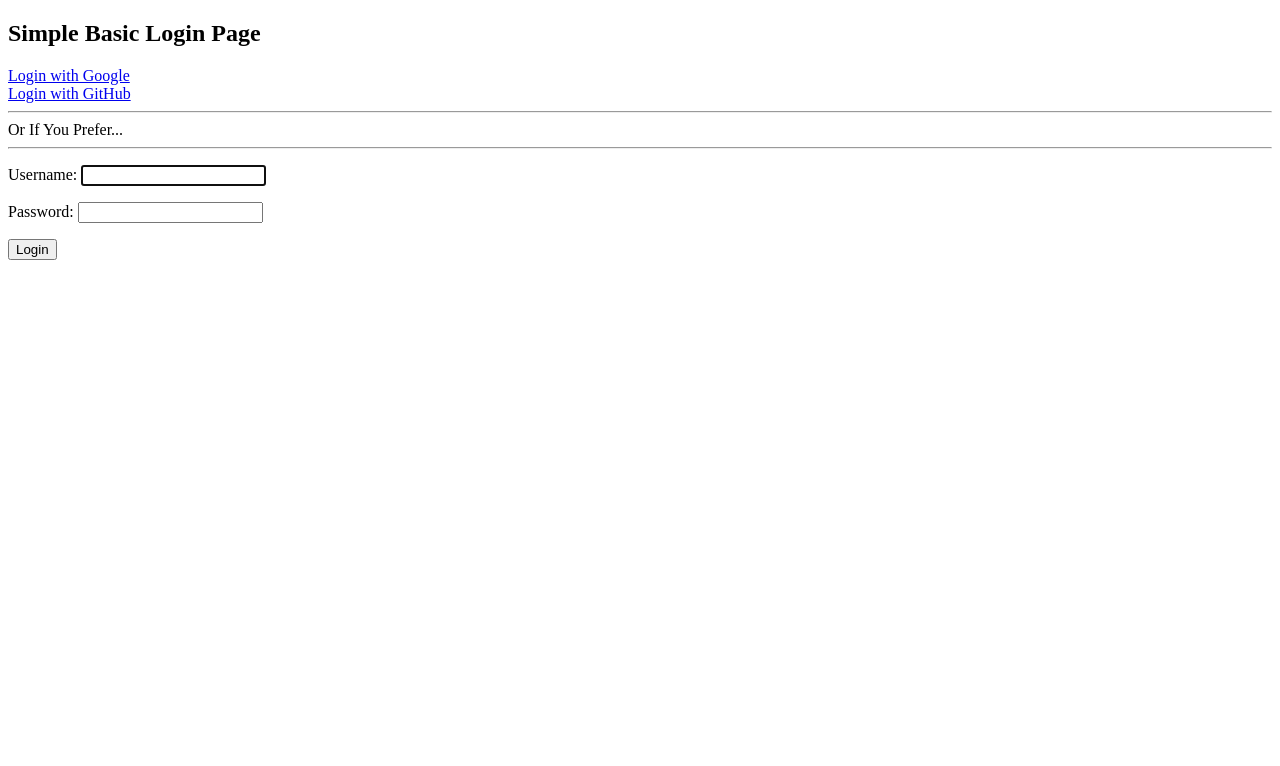
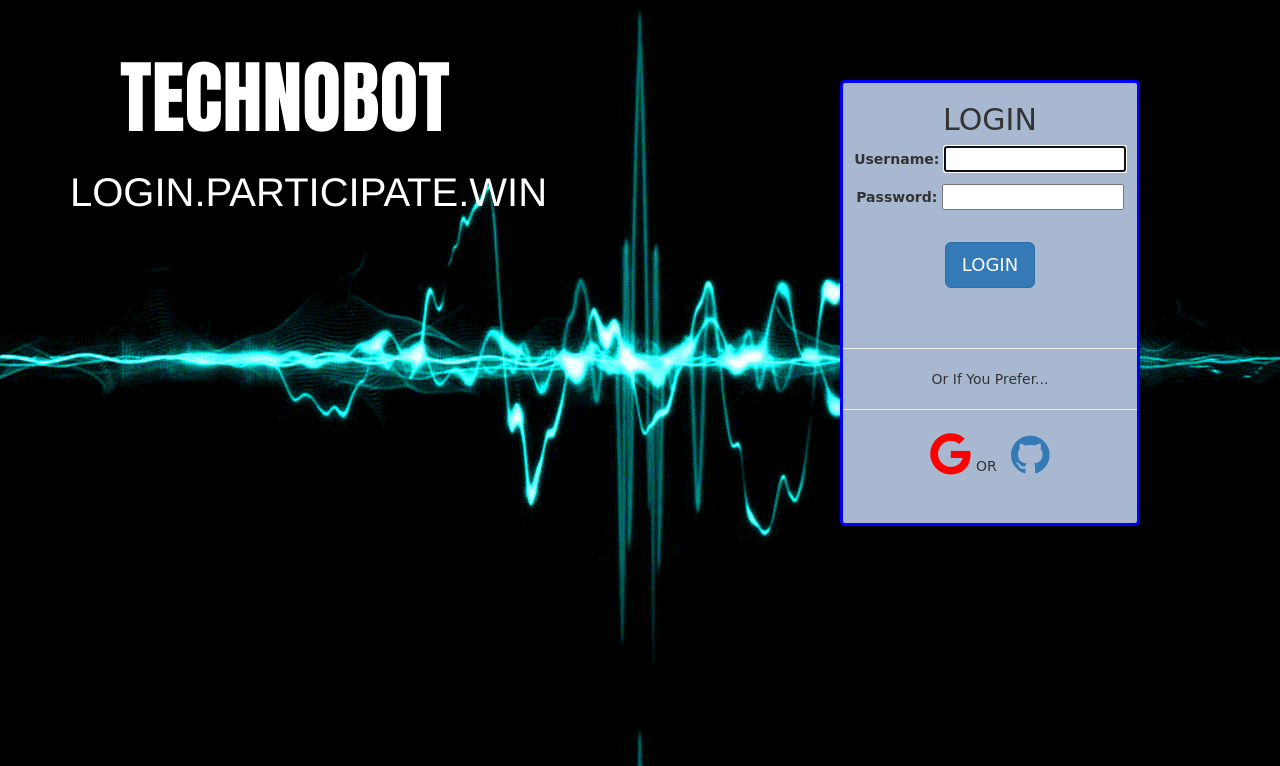
Before and after one commit to BrijeshBumrela/Techfest_2k18, a Django app: page /accounts/login/ in a window 1280 px wide. Shown: the top 766 px of the page. Run offline with Django 3.2, Linux system fonts and the light colour scheme; some libraries are stand-ins or nearby versions.

Commit message:
Login Front-End

```diff
--- a/main_page/templates/main_page/index.html
+++ b/main_page/templates/main_page/index.html
@@ -77,7 +77,7 @@
                 <div class="navbar-header">
                     <ul class="nav nav-pills navbar-nav menu">
                         <li><a href="#"><span class="glyphicon glyphicon-user"></span> Sign Up</a></li>
-                        <li><a href="#"><span class="glyphicon glyphicon-log-in"></span> Login</a></li>
+                        <li><a href="{% url 'registration:login' %}"><span class="glyphicon glyphicon-log-in"></span> Login</a></li>
                     </ul>
                 </div>
             {% endif %}
--- /dev/null
+++ b/registration/static/registration/css/Login.css
@@ -0,0 +1,49 @@
+body
+{
+	background-image: url("../images/back.gif");
+}
+.text
+{
+	margin-top: 40px;
+	margin-left: 70px;
+	float: left;
+}
+.main
+{
+	font-size: 80px;
+	margin-left: 50px;
+	color: white;
+	font-family:Impact, Charcoal, sans-serif;
+}
+.child
+{
+
+	color: white;
+	font-size: 40px;
+	margin-bottom: 80px;
+}
+.login
+{
+	margin-right: 140px;
+	margin-top: 80px;
+	float: right;
+	background-color: rgb(169, 184, 209);
+	border: 3px solid blue;
+	text-align: center;
+	border-radius: 5px;
+    width: 300px;
+    padding-bottom: 45px;
+    font-family: "Comic Sans MS", cursive, sans-serif;
+}
+.social-login
+{
+	margin-top: 0px;
+}
+.google
+{
+	margin-right: 0px;
+}
+.git
+{
+	margin-left: 10px;
+}
--- a/registration/templates/registration/login.html
+++ b/registration/templates/registration/login.html
@@ -1,21 +1,36 @@
+{% load static %}
 <!DOCTYPE html>
 <html lang="en">
 <head>
     <meta charset="UTF-8">
-    <title>Title</title>
+    <title>TechnoBot</title>
+    <link rel="stylesheet" href="https://cdnjs.cloudflare.com/ajax/libs/font-awesome/4.7.0/css/font-awesome.min.css">
+    <link rel="stylesheet" type="text/css" href="{% static 'registration/css/Login.css' %}">
+    <link rel="stylesheet" href="https://maxcdn.bootstrapcdn.com/bootstrap/3.3.7/css/bootstrap.min.css">
+    <link rel="shortcut icon" href="{% static 'main_page/images/title-logo.png'}" />
+	<link rel="stylesheet" href="https://fonts.googleapis.com/css?family=Lobster&effect=brick-sign">
 </head>
 <body>
-<h2>Simple Basic Login Page</h2>
-<a href="{% url 'social:begin' 'google-oauth2' %}">Login with Google</a><br>
-<a href="{% url 'social:begin' 'github' %}">Login with GitHub</a><br>
-<hr>
-Or If You Prefer...
-<hr>
-<form action="" method="post">
-   {% csrf_token %}
-   {{ form.as_p }}
-   <button type="submit">Login</button>
-</form>
+	<div class="text">
+		<p class="main">TECHNOBOT</p>
+		<p class="child">LOGIN.PARTICIPATE.WIN</p>
+	</div>
+	<div class="login">
+		<h2>LOGIN</h2>
+		<form action="" method="post">
+		   {% csrf_token %}
+		   {{ form.as_p }}<br>
+		   <button class="btn btn-primary btn-lg" type="submit">LOGIN</button>
+		</form><br><br>
+		<hr>
+			Or If You Prefer...
+		<hr>
+		<div class="social-login">
+			<a href="{% url 'social:begin' 'google-oauth2' %}"><i class="fa fa-google google" style="font-size:48px;color:red"></i></a>
+			<span>OR</span>
+			<a href="{% url 'social:begin' 'github' %}"><i class="fa fa-github git" style="font-size:45px"></i></a><br>
+		</div>
+	</div>
 
 </body>
 </html>
```
Also changed, not shown: db.sqlite3, registration/static/registration/images/back.gif (added), registration/templates/registration/back.jpg (added).
